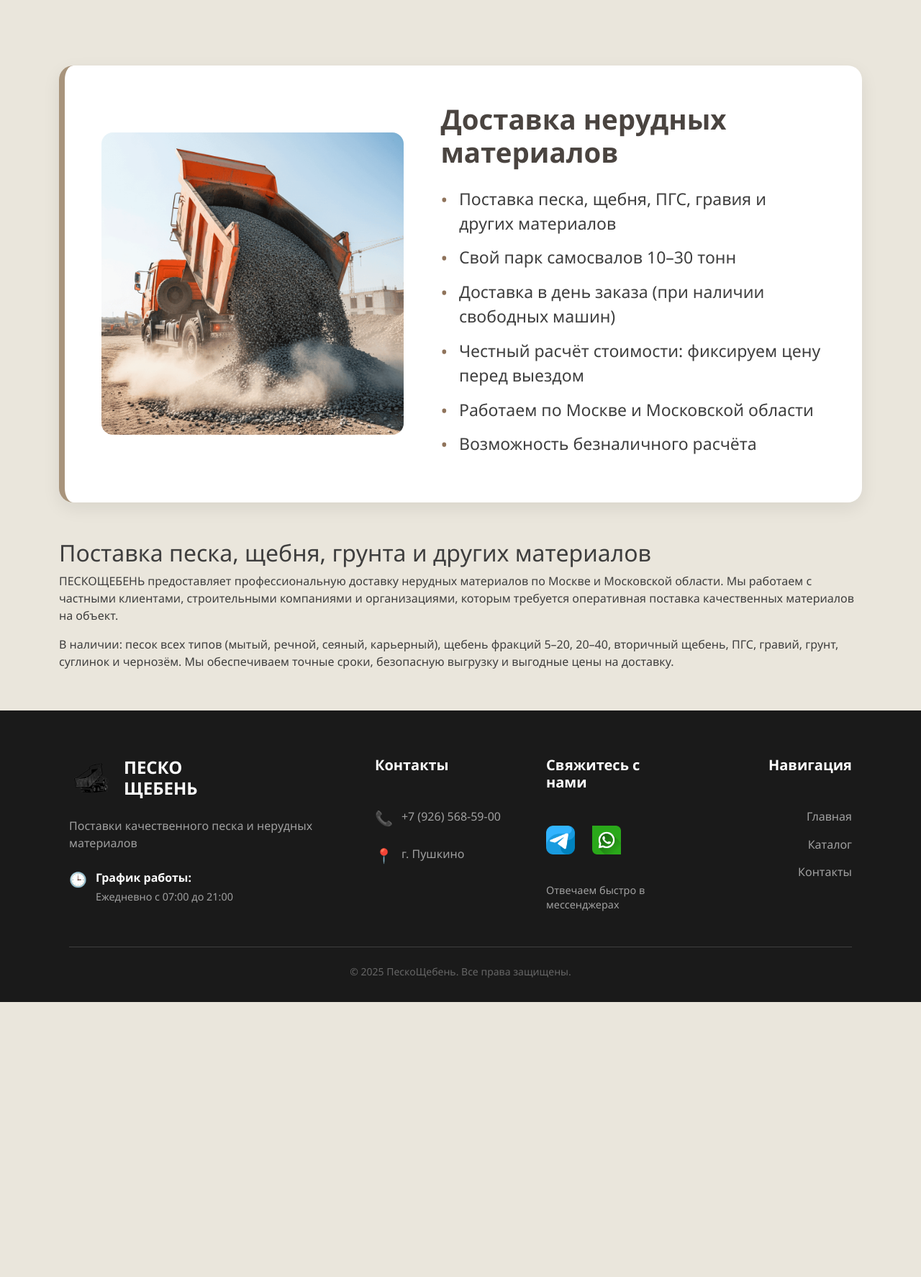
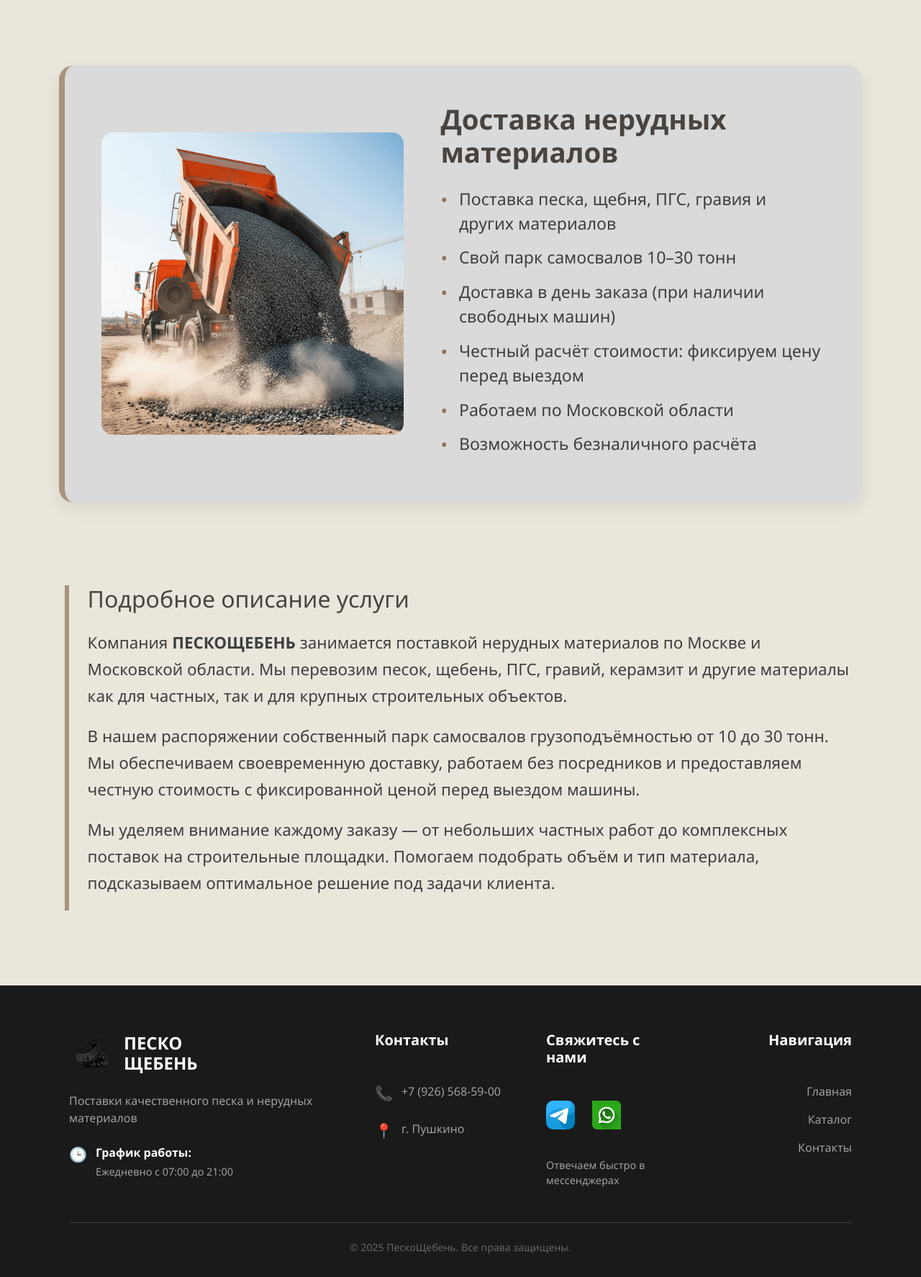
Before and after one commit to ocerikath/project_kam_rr, a Flask app: page /uslugi/dostavka in a window 1280 px wide. Shown: the part 143-1917 px from the top of the page at 72% size. Before the commit the page ends 1535 px from the top, so only its background shows below. Run offline with Flask 3, Linux system fonts and the light colour scheme.

Commit message:
Работа над новой страницой (доставка нерудных) №3

```diff
--- a/app/static/css/dostavka.css
+++ b/app/static/css/dostavka.css
@@ -9,7 +9,7 @@
 .service-card {
     display: flex;
     gap: clamp(2rem, 4vw, 4rem);
-    background: #FFFFFF;
+    background: #dadada;
     border-radius: 20px;
     padding: clamp(2rem, 4vw, 4rem);
     box-shadow: 0 8px 25px rgba(0, 0, 0, 0.08);
@@ -76,3 +76,37 @@
         text-align: center;
     }
 }
+
+
+.service-description {
+    padding: clamp(2rem, 5vw, 5rem) 0;
+    display: flex;
+    justify-content: center;
+}
+
+.service-description-inner {
+    max-width: 1100px;
+    padding-left: clamp(1rem, 2vw, 2rem);
+    border-left: 6px solid #A8947C; /* акцентная линия */
+}
+
+.service-description-inner h2 {
+    font-size: clamp(1.8rem, 2.5vw, 2.6rem);
+    margin-bottom: clamp(1rem, 2vw, 1.5rem);
+    color: var(--text-heading);
+}
+
+.service-description-inner p {
+    font-size: clamp(1.4rem, 1.6vw, 1.6rem);
+    line-height: 1.65;
+    color: var(--text-main);
+    margin-bottom: clamp(1rem, 1.5vw, 1.5rem);
+}
+
+/* Мобильная версия */
+@media (max-width: 768px) {
+    .service-description-inner {
+        padding-left: 1rem;
+        border-left-width: 4px;
+    }
+}
--- a/app/templates/uslugi/dostavka.html
+++ b/app/templates/uslugi/dostavka.html
@@ -27,7 +27,7 @@
                 <li>Свой парк самосвалов 10–30 тонн</li>
                 <li>Доставка в день заказа (при наличии свободных машин)</li>
                 <li>Честный расчёт стоимости: фиксируем цену перед выездом</li>
-                <li>Работаем по Москве и Московской области</li>
+                <li>Работаем по Московской области</li>
                 <li>Возможность безналичного расчёта</li>
             </ul>
         </div>
@@ -37,17 +37,28 @@
 
 
 <section class="service-description">
-    <h2>Поставка песка, щебня, грунта и других материалов</h2>
-    <p>
-        ПЕСКОЩЕБЕНЬ предоставляет профессиональную доставку нерудных материалов
-        по Москве и Московской области. Мы работаем с частными клиентами, строительными компаниями
-        и организациями, которым требуется оперативная поставка качественных материалов на объект.
-    </p>
-    <p>
-        В наличии: песок всех типов (мытый, речной, сеяный, карьерный), щебень фракций 5–20, 20–40,
-        вторичный щебень, ПГС, гравий, грунт, суглинок и чернозём. Мы обеспечиваем точные сроки,
-        безопасную выгрузку и выгодные цены на доставку.
-    </p>
+    <div class="service-description-inner">
+        <h2>Подробное описание услуги</h2>
+
+        <p>
+            Компания <strong>ПЕСКОЩЕБЕНЬ</strong> занимается поставкой нерудных материалов по Москве
+            и Московской области. Мы перевозим песок, щебень, ПГС, гравий, керамзит и другие материалы
+            как для частных, так и для крупных строительных объектов.
+        </p>
+
+        <p>
+            В нашем распоряжении собственный парк самосвалов грузоподъёмностью от 10 до 30 тонн.
+            Мы обеспечиваем своевременную доставку, работаем без посредников и предоставляем честную
+            стоимость с фиксированной ценой перед выездом машины.
+        </p>
+
+        <p>
+            Мы уделяем внимание каждому заказу — от небольших частных работ до комплексных поставок
+            на строительные площадки. Помогаем подобрать объём и тип материала, подсказываем оптимальное
+            решение под задачи клиента.
+        </p>
+    </div>
 </section>
 
+
 {% endblock %}
```
